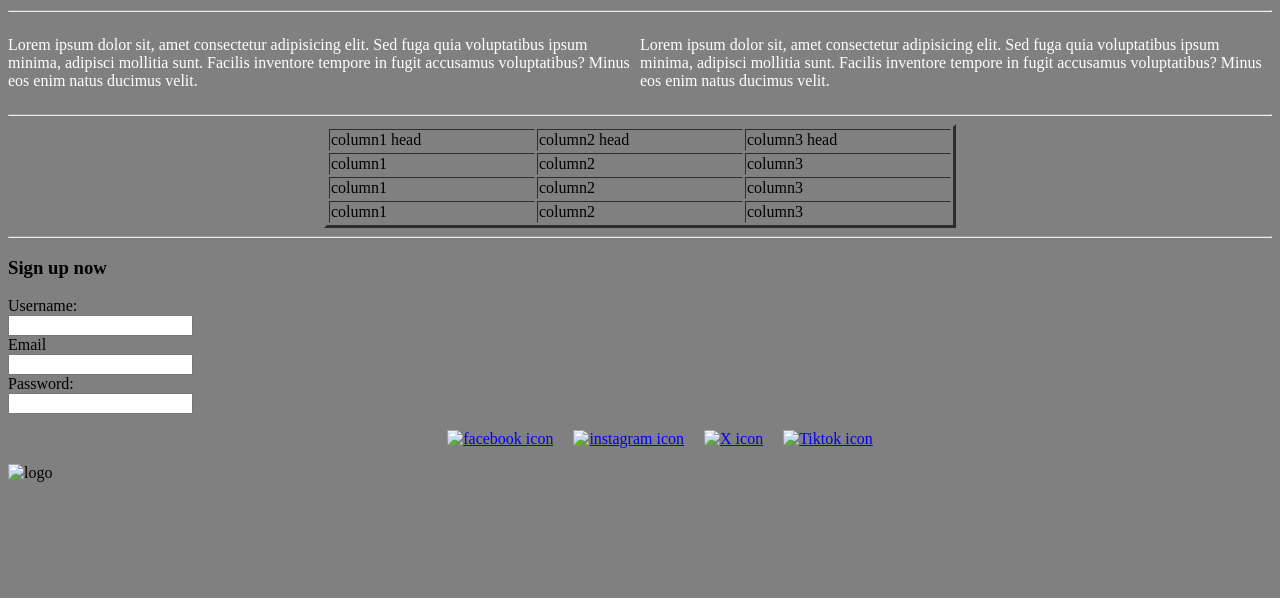
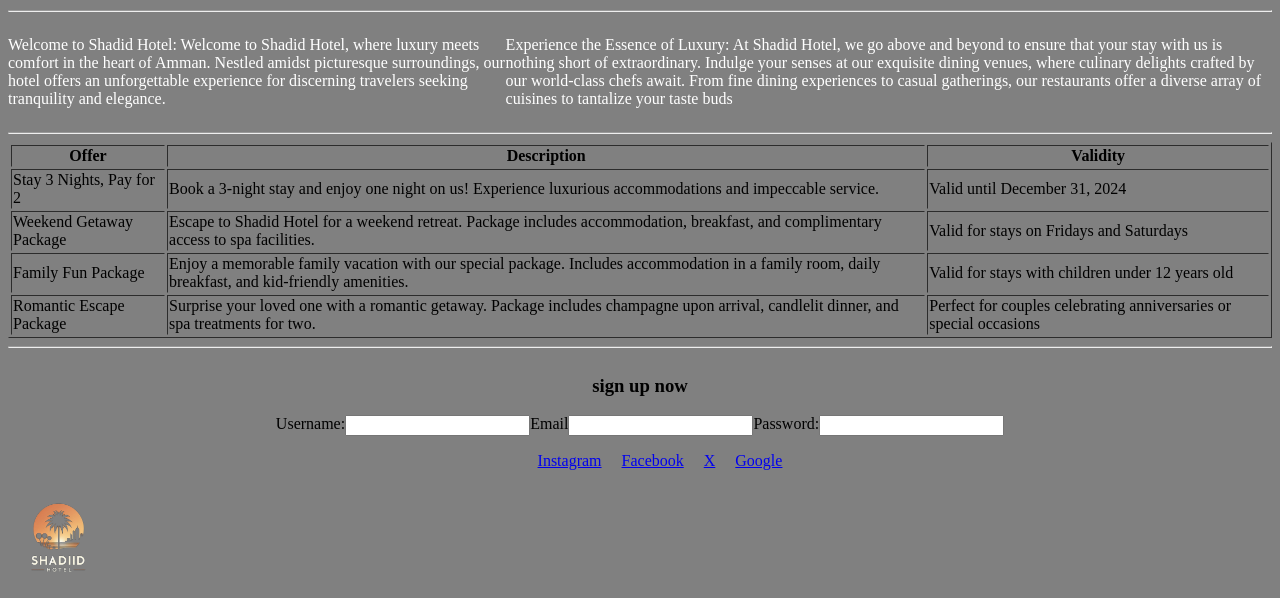
Before and after one commit to AhmadNael/htmlFirstDemo, a plain HTML site: page index.html in a window 1280 px wide. Shown: the part 1080-1678 px from the top of the page. Before the commit the page ends 1570 px from the top, so only its background shows below. Drawn offline with Linux system fonts and the light colour scheme.

Commit message:
final touch

```diff
--- a/index.html
+++ b/index.html
@@ -34,52 +34,60 @@
 <hr>
         <section class="content">
             <div>
-                <p> Lorem ipsum dolor sit, amet consectetur adipisicing elit. Sed fuga quia voluptatibus ipsum minima,
-                     adipisci mollitia sunt. Facilis inventore tempore in fugit accusamus voluptatibus? Minus eos enim natus ducimus velit.
+                <p> Welcome to Shadid Hotel:
+                    Welcome to Shadid Hotel, where luxury meets comfort in the heart of Amman.
+                     Nestled amidst picturesque surroundings, our hotel offers an unforgettable experience for
+                     discerning travelers seeking tranquility and elegance.
+
                 </p>
             </div>
             <div>
-                <p> Lorem ipsum dolor sit, amet consectetur adipisicing elit. Sed fuga quia voluptatibus ipsum minima,
-                    adipisci mollitia sunt. Facilis inventore tempore in fugit accusamus voluptatibus? Minus eos enim natus ducimus velit.
+                <p>
+                    Experience the Essence of Luxury:
+At Shadid Hotel, we go above and beyond to ensure that your stay with us is nothing short of extraordinary. Indulge your senses at our exquisite dining venues, where culinary delights crafted by our world-class chefs await. From fine dining experiences to casual gatherings, our restaurants offer a diverse array of cuisines to tantalize your taste buds
                </p>
             </div>
         </section>
  <hr>
         <section class="table">
-            <table border="3px" width="50%" >
-                <thead>
+            <table border="1">
                 <tr>
-                        <td>column1 head</td>
-                        <td>column2 head</td>
-                        <td>column3 head</td>
-                    </tr>
-                <tbody>
-                    <tr>
-                        <td>column1</td>
-                        <td>column2</td>
-                        <td>column3</td>
+                  <th>Offer</th>
+                  <th>Description</th>
+                  <th>Validity</th>
                 </tr>
                 <tr>
-                        <td>column1</td>
-                        <td>column2</td>
-                        <td>column3</td>
+                  <td>Stay 3 Nights, Pay for 2</td>
+                  <td>Book a 3-night stay and enjoy one night on us! Experience luxurious accommodations and impeccable service.</td>
+                  <td>Valid until December 31, 2024</td>
                 </tr>
                 <tr>
-                        <td>column1</td>
-                        <td>column2</td>
-                        <td>column3</td>
+                  <td>Weekend Getaway Package</td>
+                  <td>Escape to Shadid Hotel for a weekend retreat. Package includes accommodation, breakfast, and complimentary access to spa facilities.</td>
+                  <td>Valid for stays on Fridays and Saturdays</td>
                 </tr>
-                </tbody>
+                <tr>
+                  <td>Family Fun Package</td>
+                  <td>Enjoy a memorable family vacation with our special package. Includes accommodation in a family room, daily breakfast, and kid-friendly amenities.</td>
+                  <td>Valid for stays with children under 12 years old</td>
+                </tr>
+                <tr>
+                  <td>Romantic Escape Package</td>
+                  <td>Surprise your loved one with a romantic getaway. Package includes champagne upon arrival, candlelit dinner, and spa treatments for two.</td>
+                  <td>Perfect for couples celebrating anniversaries or special occasions</td>
+                </tr>
               </table>
         </section>
    </main>
    <hr>
    <!------------------------------------------ end of main  -------------------------------------------------->
    <footer>
+    <div class="sign-up">
+        <h3>sign up now</h3>
+    </div>
 
+    <form >
 
-    <form>
-        <h3>Sign up now</h3>
         <label for="username">Username:</label><br>
         <input type="text" id="Username" name="Username"><br>
         <lable for="Email">Email</lable><br>
@@ -90,21 +98,21 @@
     <section class="footer-section">
         <ul class="footer-list">
             <li>
-                <a href="https://www.google.com/"><img src="" alt="facebook icon"></a>
+                <a href="https://www.google.com/">Instagram</a>
             </li>
             <li>
-                <a href="https://www.google.com/"><img src="" alt="instagram icon"></a>
+                <a href="https://www.google.com/">Facebook</a>
             </li>
             <li>
-                <a href="https://www.google.com/"><img src="" alt="X icon"></a>
+                <a href="https://www.google.com/">X</a>
             </li>
             <li>
-                <a href="https://www.google.com/"><img src="" alt="Tiktok icon"></a>
+                <a href="https://www.google.com/">Google</a>
             </li>
         </ul>
     </section>
       <div>
-        <img src="" alt="logo">
+        <img src="./my_real_logo.png" alt="logo" width="100px">
     </div>
    </footer>
 </body>
--- a/style.css
+++ b/style.css
@@ -57,3 +57,13 @@ p {
 .footer-list li {
     margin: 0 10px 0 10px;
 }
+
+form {
+    display: flex;
+    justify-content: center;
+}
+
+.sign-up{
+display: flex;
+justify-content: center;
+}
```
Also changed, not shown: 1 other file. Lines whose indentation alone changed are shown as unchanged.
